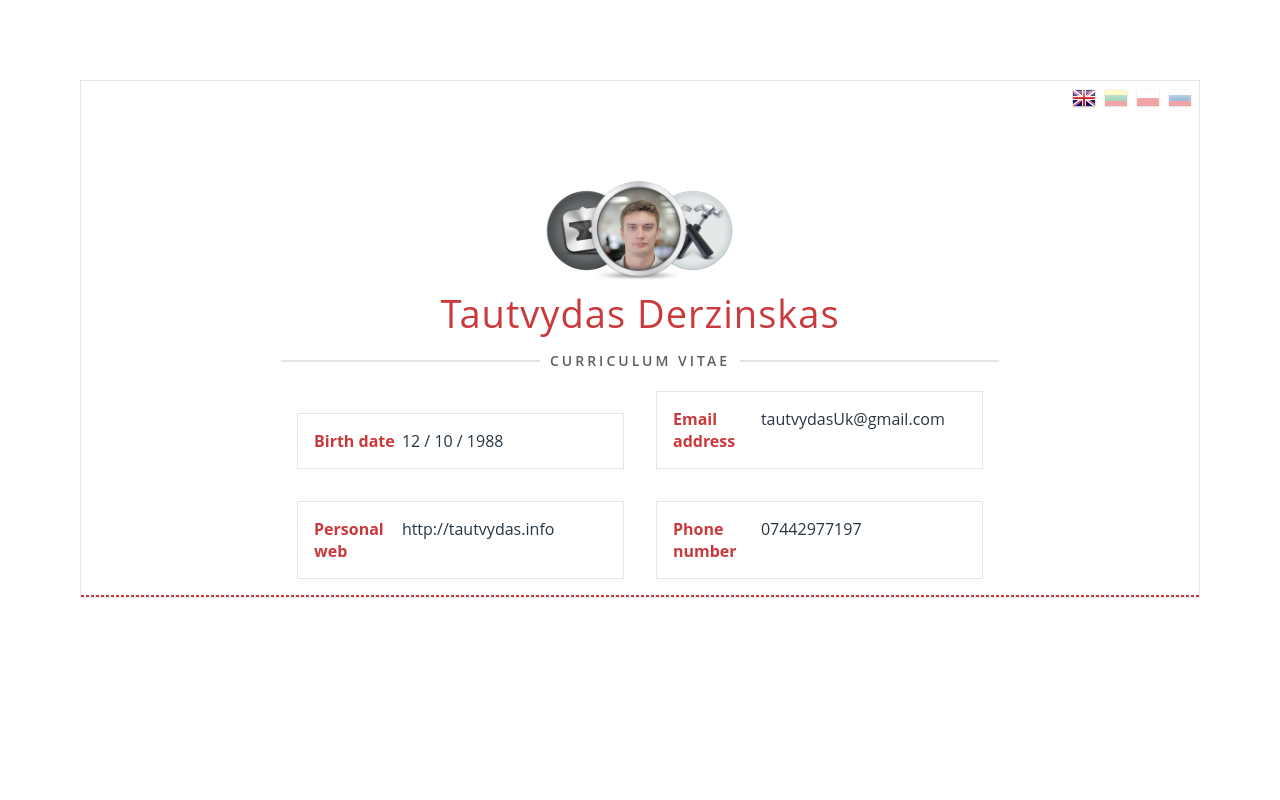
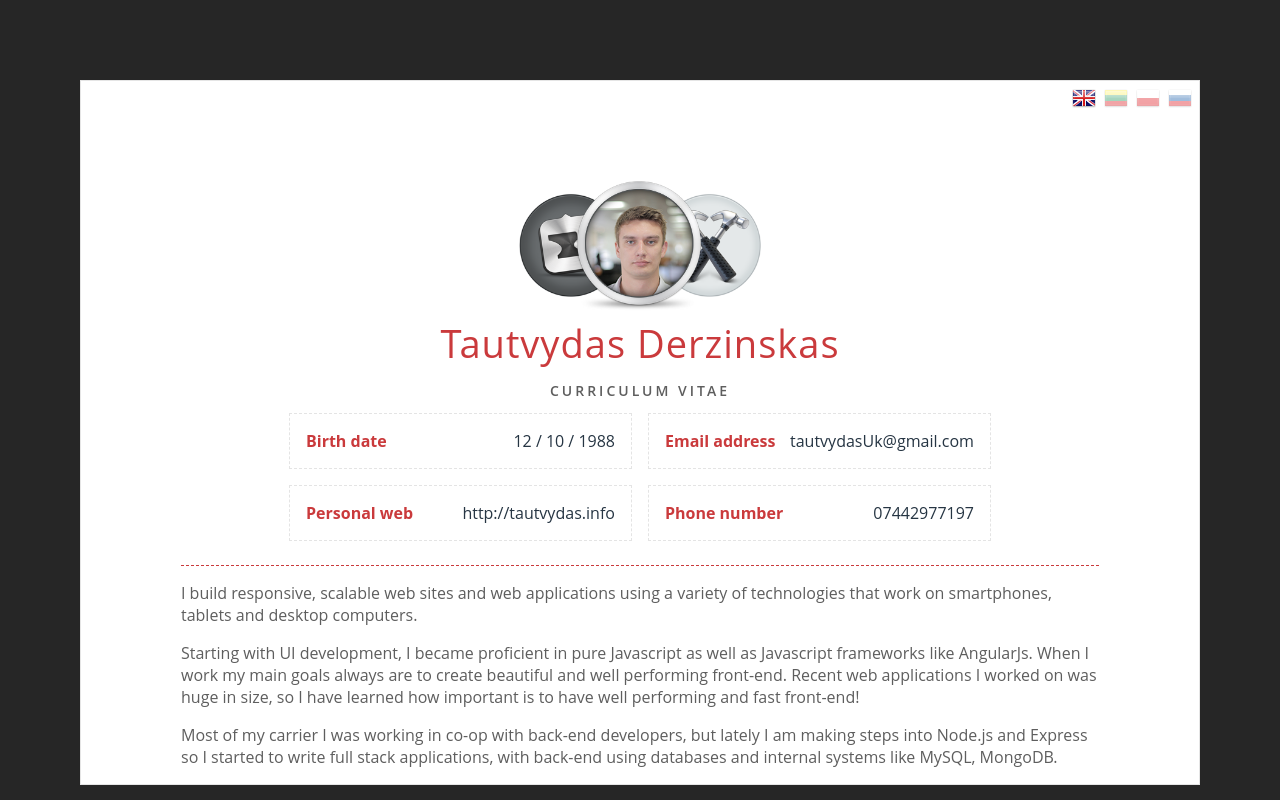
Before and after one commit to SlimDogs/HTML-Resume, a website: page index.html in a window 1280 px wide. Drawn offline with Linux system fonts and the light colour scheme.

Commit message:
Added fonts fallbacks, minor changes

```diff
--- a/Styles/_contacts.scss
+++ b/Styles/_contacts.scss
@@ -19,20 +19,22 @@
 
         .contact-item {
             display: block;
-            margin: 1em;
+            margin: .5em;
             padding: 1em;
-            border: 1px $border-color solid;
+            border: 1px $border-color dashed;
             overflow: hidden;
 
             > span {
+                white-space: nowrap;
+                float: left;
+
                 &:first-child {
-                    float: left;
                     color: $cherryRed;
                     width: 30%;
                     font-weight: bold;
                 }
                 &:last-child {
-                    float: left;
+                    text-align: right;
                     color: $deepLake;
                     width: 70%;
                 }
--- a/Styles/_globals.scss
+++ b/Styles/_globals.scss
@@ -1,9 +1,11 @@
 html, body {
+    background-color: darken($snowWhite, 85%);
+
     height: 100%;
     margin: 0;
     padding: 0;
 
-    font-family: "Open Sans";
+    font-family: $default-font-family;
     font-size: $default-font-size;
     color: $default-font-color;
 
@@ -14,7 +16,7 @@ h1 {
     margin: 10px 0;
     padding: 0;
 
-    font-family: "Open Sans";
+    font-family: $default-font-family;
     font-size: 38px;
     line-height: 1.2em;
     letter-spacing: 1px;
@@ -28,7 +30,7 @@ h2 {
     margin: 0;
     padding: 0;
 
-    font-family: "Open Sans";
+    font-family: $default-font-family;
     font-size: 14px;
     line-height: 2em;
     text-transform: uppercase;
--- a/Styles/_variables.scss
+++ b/Styles/_variables.scss
@@ -3,6 +3,7 @@ $default-margin: 80px;
 $default-padding: 100px;
 $wrapper-max-width: 1100px;
 
+$default-font-family: "Open Sans", "Helvetica", "Arial";
 $default-font-color: #5e5e5e;
 $border-color: rgba(0,0,0,.1);
 
--- a/Styles/_wrapper.scss
+++ b/Styles/_wrapper.scss
@@ -1,5 +1,6 @@
 #wrapper {
     position: relative;
+    background-color: $snowWhite;
 
     margin: $default-margin auto;
     max-width: 1100px;
@@ -18,7 +19,7 @@
             background-repeat: no-repeat;
             background-position: top center;
             background-size: auto 100%;
-            height: $default-padding;
+            height: $default-padding + 30;
         }
 
         h1 {
@@ -29,7 +30,7 @@
             h2 {
                 display: inline-block;
                 margin: 0 auto;
-                background-color: white;
+                background-color: $snowWhite;
 
                 padding: 0 10px;
             }
@@ -55,10 +56,11 @@
 
     .block-divider {
         height: 0px;
-        margin: 0px -100px;
+        margin: 1em 0;
         border-width: 1px;
         border-color: $cherryRed;
         border-style: dashed;
+        border-top: none;
     }
 
 }
--- a/index.html
+++ b/index.html
@@ -70,6 +70,10 @@
 
         <div class="block-divider"></div>
 
+        <p>I build responsive, scalable web sites and web applications using a variety of technologies that work on smartphones, tablets and desktop computers.</p>
+        <p>Starting with UI development, I became proficient in pure Javascript as well as Javascript frameworks like AngularJs. When I work my main goals always are to create beautiful and well performing front-end. Recent web applications I worked on was huge in size, so I have learned how important is to have well performing and fast front-end!</p>
+        <p>Most of my carrier I was working in co-op with back-end developers, but lately I am making steps into Node.js and Express so I started to write full stack applications, with back-end using databases and internal systems like MySQL, MongoDB.</p>
+
     </div>
 
     <script src="Scripts/cv.js"></script>
```
Also changed, not shown: Styles/cv.css.
